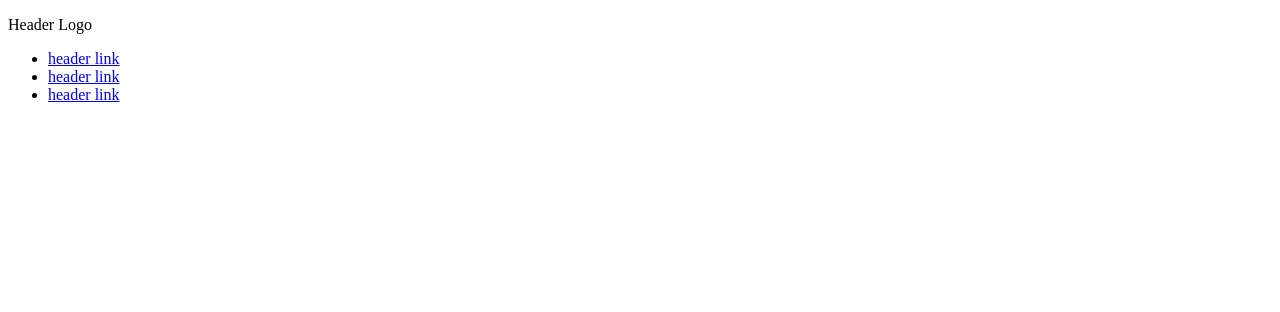
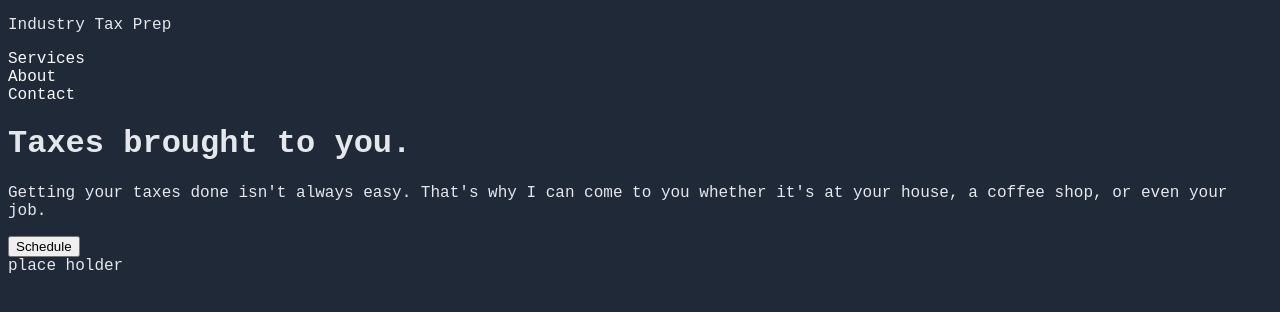
Before and after one commit to kazimer07/landing-page, a plain HTML site: page index.html in a window 1280 px wide. Drawn offline with Linux system fonts and the light colour scheme.

Commit message:
Started CSS

```diff
--- a/index.html
+++ b/index.html
@@ -4,16 +4,32 @@
     <meta charset="UTF-8">
     <meta name="viewport" content="width=device-width, initial-scale=1.0">
     <title>Landing Page</title>
+    <link rel="stylesheet" href="style.css">
+    <link rel="preconnect" href="https://fonts.googleapis.com">
+<link rel="preconnect" href="https://fonts.gstatic.com" crossorigin>
+<link href="https://fonts.googleapis.com/css2?family=Roboto:ital,wght@0,100..900;1,100..900&display=swap" rel="stylesheet">
 </head>
 <body>
-    <div class="header">
-        <p class="logo">Header Logo</p>
-        <ul>
-            <li><a href="#">header link</a></li>
-            <li><a href="#">header link</a></li>
-            <li><a href="#">header link</a></li>
-        </ul>
+    <div class="welcome">
+        <div class="header">
+            <p class="logo">Industry Tax Prep</p>
+            <ul>
+                <li><a href="#">Services</a></li>
+                <li><a href="#">About</a></li>
+                <li><a href="#">Contact</a></li>
+            </ul>
+        </div>
+        <div class="sign up">
+            <div class="left">
+                <h1>Taxes brought to you.</h1>
+                <p>Getting your taxes done isn't always easy. That's why I can come to you whether it's at your house, a coffee shop, or even your job.</p>
+                <button>Schedule</button>
+            </div>
+            <div class="right">
+                place holder
+        </div>
     </div>
+
 
 </body>
 </html>
--- /dev/null
+++ b/style.css
@@ -0,0 +1,16 @@
+
+body {
+    font-family: 'Courier New', Courier, monospace;
+    background-color: #1f2937;
+    color: #e5e7eb
+}
+
+a {
+    color: #f9fafb;
+    text-decoration: none;
+}
+
+ul {
+    list-style-type: none;
+    padding: 0;
+}
```
